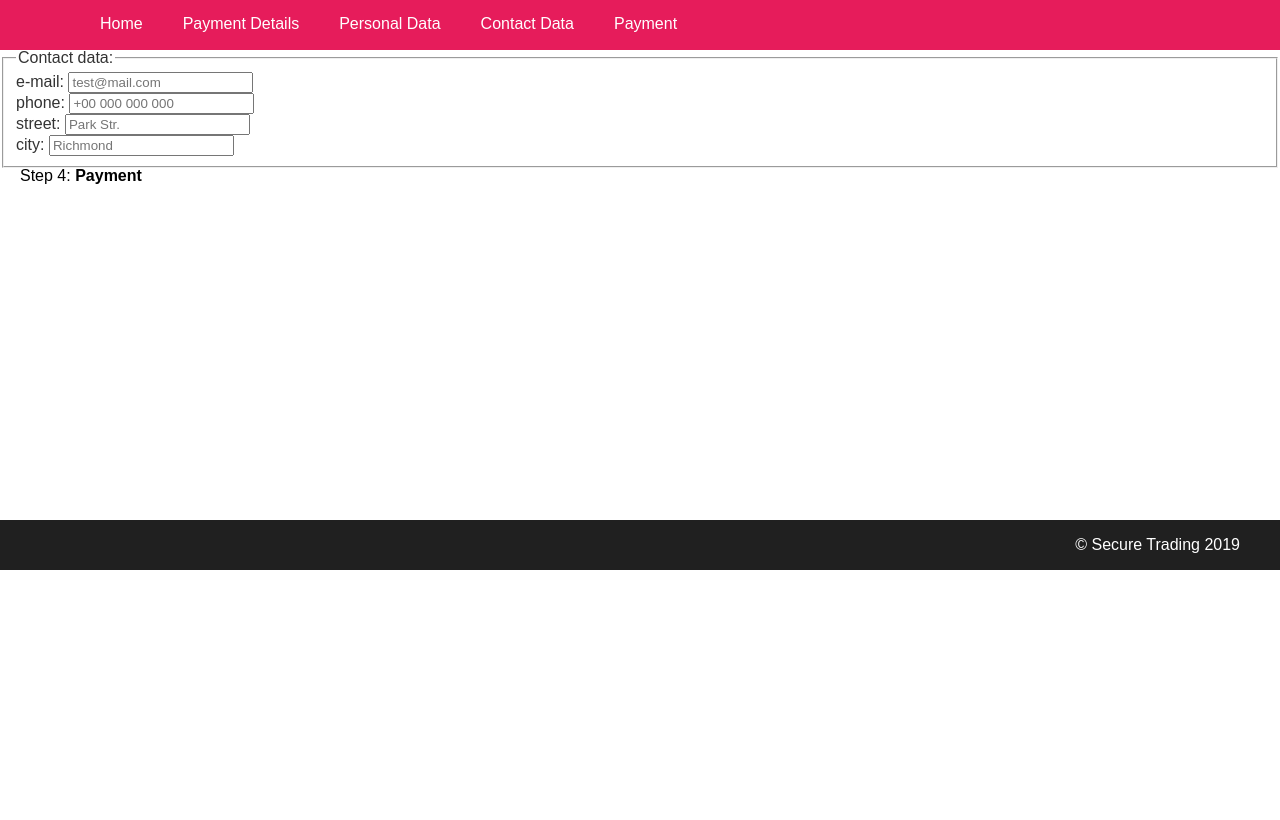
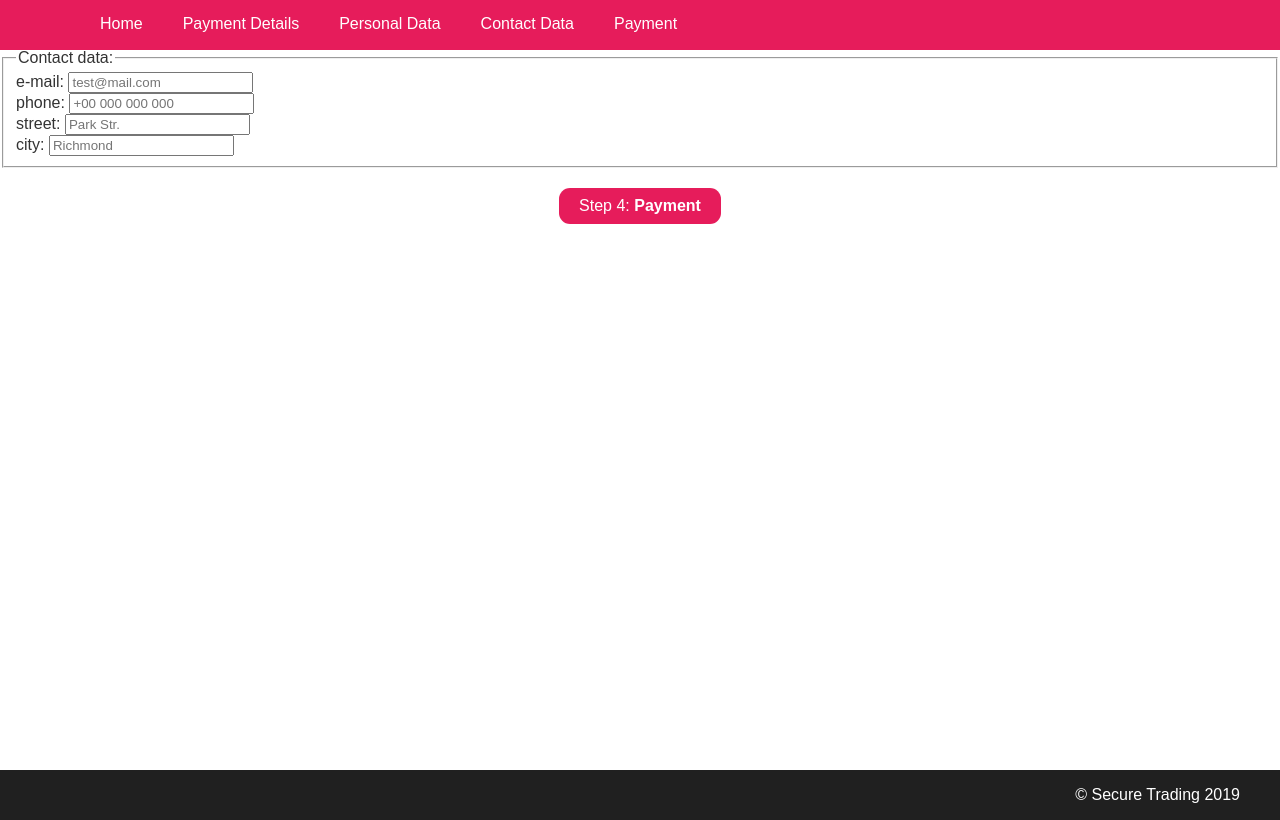
Before and after one commit to SecureTrading/reactjs-payments, a Gatsby site: page /contact-data in a window 1280 px wide. Built offline with nearby package versions, Linux system fonts and the light colour scheme; Gatsby itself is replaced by a stand-in of ours.

Commit message:
STJS-644 ReactJS example new look of form and nzf like page

```diff
--- a/src/components/layout/layout.jsx
+++ b/src/components/layout/layout.jsx
@@ -9,7 +9,7 @@ class Layout extends Component {
     return (
       <LayoutStyled>
         <Header siteTitle="SecureTrading" />
-        <main style={{ minHeight: '47rem' }}>
+        <main style={{ minHeight: '90vh' }}>
           <form role="form" name="st-form" id="st-form" className="st-form" autoComplete="off" noValidate>
             <div id="st-popup" className="st-popup" />
             <div id="st-notification-frame" className="st-form__group" />
--- a/src/pages/contact-data.jsx
+++ b/src/pages/contact-data.jsx
@@ -54,9 +54,27 @@ class ContactData extends Component {
             </div>
           </div>
         </fieldset>
-        <Link to="/st-payment" style={{ color: '#000', textDecoration: 'none', padding: '1rem 2rem' }}>
-          Step 4: <strong>Payment</strong>
-        </Link>
+        <div
+          className="st-navigation"
+          style={{
+            display: 'flex',
+            justifyContent: 'center',
+            margin: '20px 0'
+          }}
+        >
+          <Link
+            to="/st-payment"
+            style={{
+              textDecoration: 'none',
+              padding: '1rem 2rem',
+              backgroundColor: '#e61c5b',
+              borderRadius: '11px',
+              color: '#fff'
+            }}
+          >
+            Step 4: <strong>Payment</strong>
+          </Link>
+        </div>
       </Layout>
     );
   }
```
Also changed, not shown: src/pages/index.jsx (+21 -3 lines), src/pages/payment-details.jsx (+22 -3 lines), src/pages/personal-data.jsx (+22 -3 lines).
